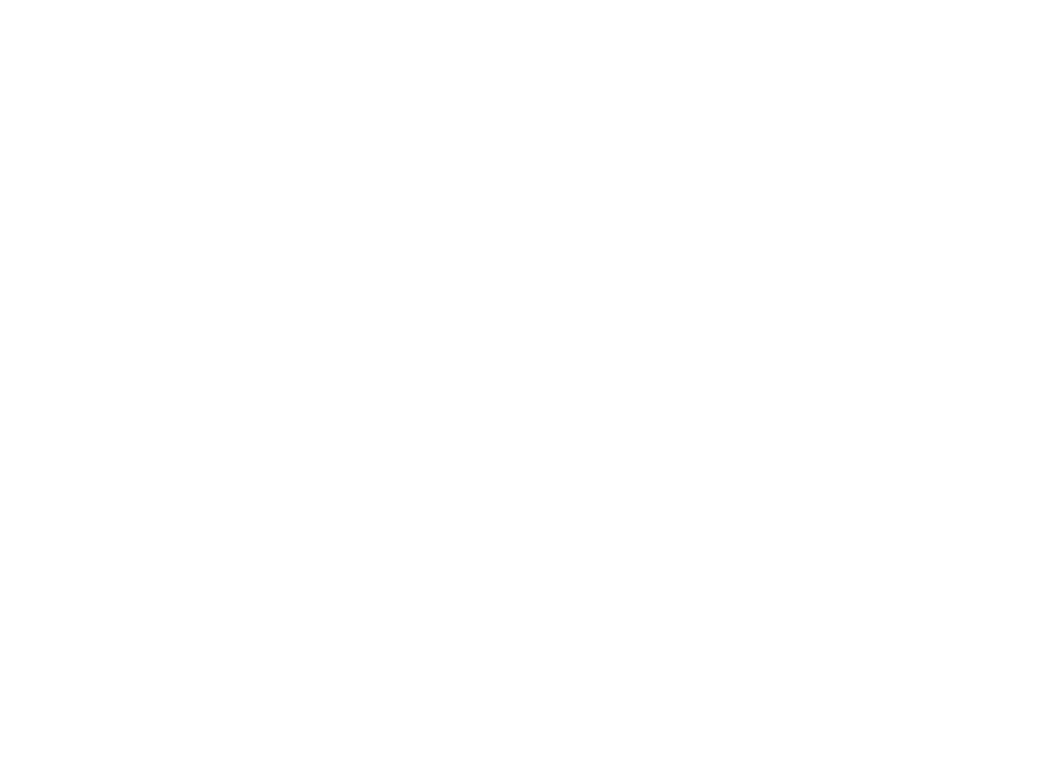
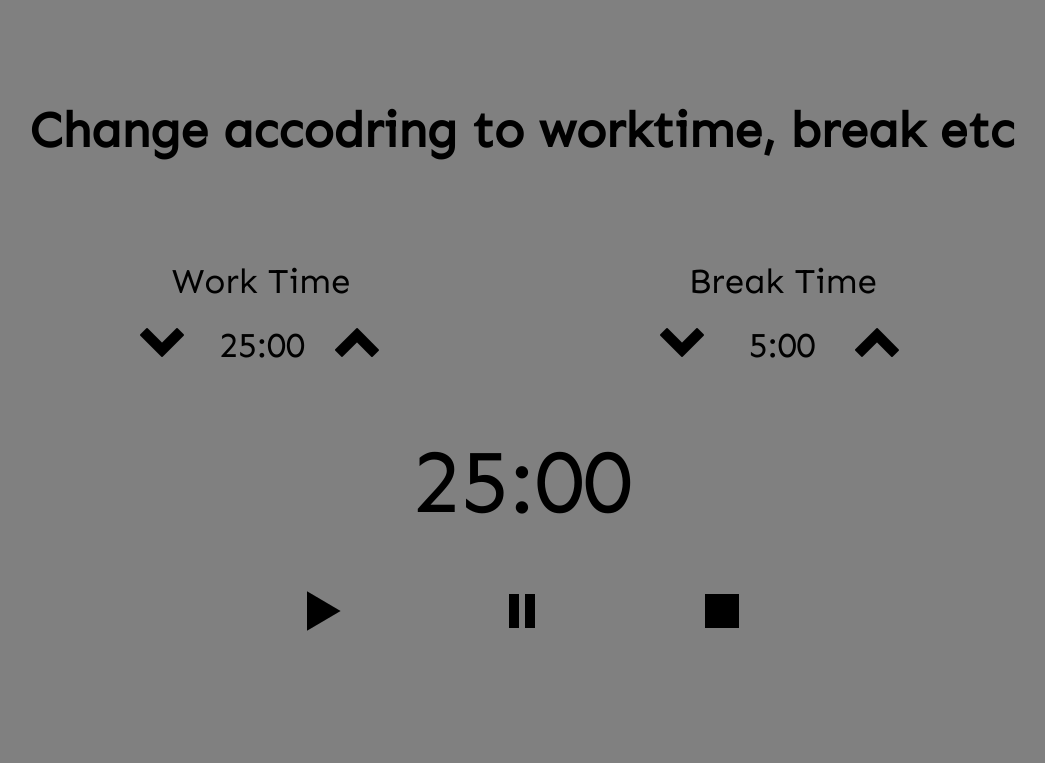
Before and after one commit to BjarneBetjent/BjarneBetjent.github.io, a plain HTML site: page index.html in a window 1280 px wide. Shown: the whole page, without its empty margins (118-1163 px from the left). Drawn offline with Linux system fonts and the light colour scheme.

Commit message:
finished most of the design

```diff
--- a/index.html
+++ b/index.html
@@ -2,16 +2,44 @@
 <html>
 
 <head>
+
   <meta charset="utf-8">
-  <title></title>
+  <title>Pomodoro</title>
   <meta name="author" content="">
   <meta name="description" content="">
   <meta name="viewport" content="width=device-width, initial-scale=1">
+  <link href="styles/style.css" rel="stylesheet">
+  <link href="https://fonts.googleapis.com/css2?family=Sen&display=swap" rel="stylesheet">
 
-  <link href="styles/style.css" rel="stylesheet">
 </head>
 
 <body>
+  <h1>Change accodring to worktime, break etc</h1>
+  <div id="container">
+    <div id="header">
+      <div class="adjustText" style="margin-left: 50px;">Work Time</div>
+      <div class="adjustText" style="margin-right: 45px; float: right;">Break Time</div>
+    </div>
+    <div class="adjustContainer adjustLeft">
+      <img src="images/down.png" alt="Arrow down" class="iconDown">
+      <div class=adjustNumber>25:00</div>
+      <img src="images/up.png" alt="Arrow up" class="iconUp">
+    </div>
+    <div class="adjustContainer adjustRight">
+      <img src="images/down.png" alt="Arrow down" class="iconDown">
+      <div class=adjustNumber>5:00</div>
+      <img src="images/up.png" alt="Arrow up" class="iconUp">
+    </div>
+
+    <div id="clock">
+      25:00
+    </div>
+    <div id="controls">
+      <img src="images/play.png" alt="Start" id="playBtn">
+      <img src="images/pause.png" alt="Pause" id="pauseBtn">
+      <img src="images/stop.png" alt="Stop" id="stopBtn">
+    </div>
+  </div>
 
   <script src="scripts/script.js"></script>
 </body>
--- a/styles/style.css
+++ b/styles/style.css
@@ -0,0 +1,94 @@
+body {
+    background-color: grey;
+    font-family: 'Sen', sans-serif;
+}
+
+h1 {
+    text-align: center;
+    margin-top: 100px;
+    font-size: 50px;
+}
+
+#container {
+    height: 500px;
+    width: 800px;
+    margin: 100px auto auto auto;
+}
+
+.adjustText {
+    display: inline;
+    font-size: 35px;
+}
+
+#header {
+    width: 100%;
+    display: inline-block;
+}
+
+#clock {
+    width: 100%;
+    text-align: center;
+    font-size: 90px;
+    margin-top: 50px;
+    margin-bottom: 50px;
+}
+
+#controls {
+    width: 100%;
+    display: grid;
+    grid-template-columns: 200px 200px 200px;
+    margin-left: 175px;
+}
+
+#playBtn {
+    grid-column-start: 1;
+    grid-column-end: 2;
+}
+
+#pauseBtn {
+    grid-column-start: 2;
+    grid-column-end: 3;
+}
+
+#stopBtn {
+    grid-column-start: 3;
+    grid-column-end: 4;
+}
+
+.adjustContainer {
+    height: 55px;
+    width: 250px;
+    background-color: grey;
+    display: inline-grid;
+    grid-template-columns: 55px auto 55px;
+    padding: 5px 5px 5px 5px
+}
+
+.adjustLeft {
+    margin-top: 10px;
+    margin-left: 10px;
+}
+
+.adjustRight {
+    margin-top: 10px;
+    margin-right: 10px;
+    float: right;
+}
+
+.adjustNumber {
+    display: inline-block;
+    grid-column-start: 2;
+    grid-column-end: 3;
+    margin: auto;
+    font-size: 35px;
+}
+
+.iconDown {
+    grid-column-start: 1;
+    grid-column-end: 2;
+}
+
+.iconUp {
+    grid-column-start: 3;
+    grid-column-end: 4;
+}
```
Also changed, not shown: images/down.png (added), images/pause.png (added), images/play.png (added), images/stop.png (added), images/up.png (added).
